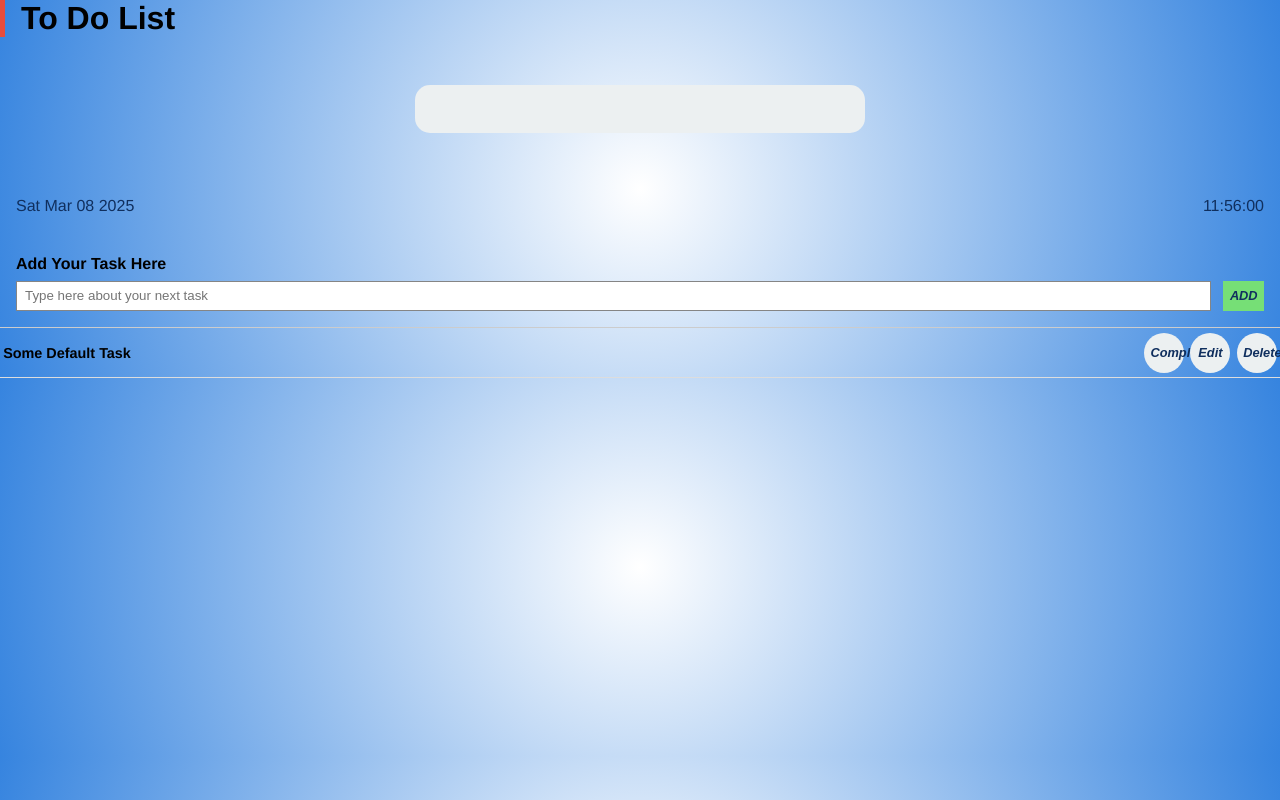
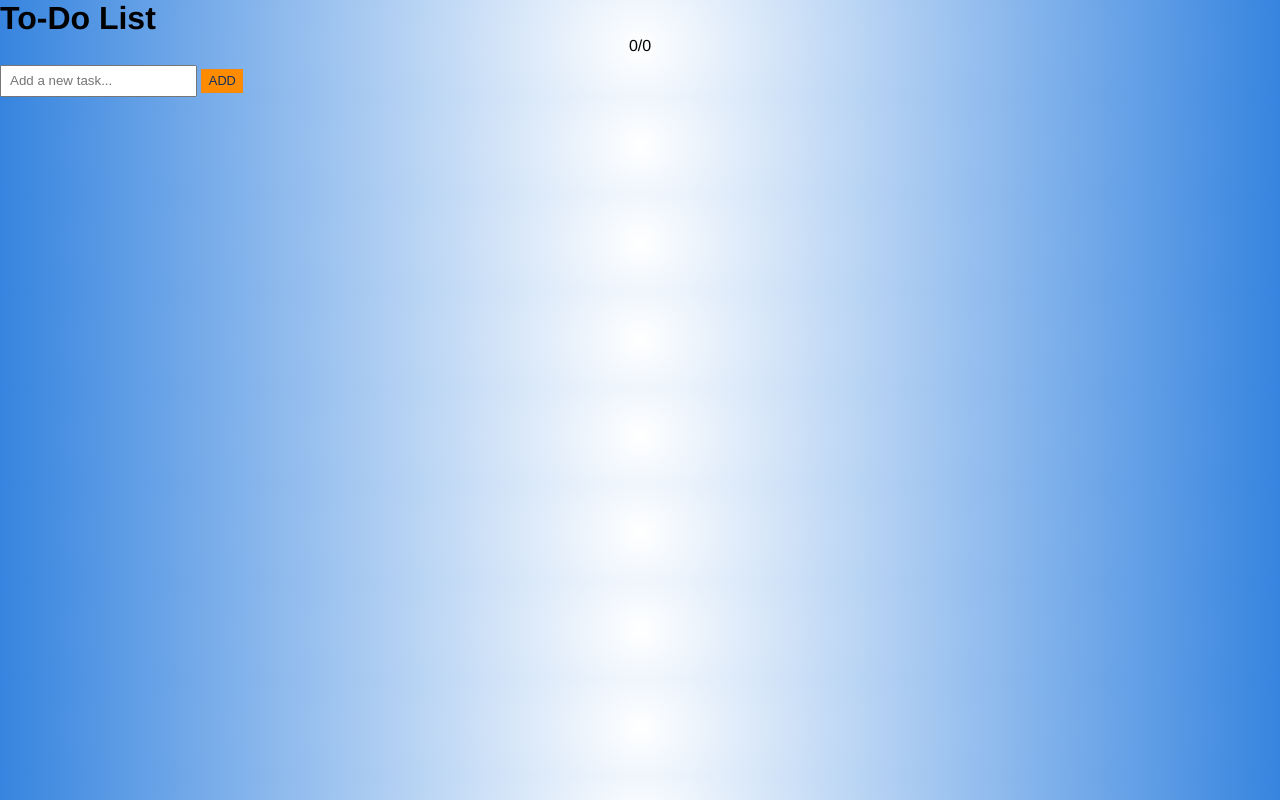
Before and after one commit to vaishnavi702/WebDevelopment, a plain HTML site: page To Do List/index.html in a window 1280 px wide. Drawn offline with nearby package versions, Linux system fonts and the light colour scheme.

Commit message:
index.html

```diff
--- a/To Do List/index.html
+++ b/To Do List/index.html
@@ -1,55 +1,24 @@
 <!DOCTYPE html>
-<html>
+<html lang="en">
 <head>
-	<header>
-	<h1>To Do List</h1>
-    <meta charset="utf-8">
-    <meta http-equiv="X-UA-Compatible" content="IE=edge">
+    <meta charset="UTF-8">
     <meta name="viewport" content="width=device-width, initial-scale=1.0">
-    <title>TO DO LIST</title>
-	<link rel="stylesheet" type="text/css" href="style.css">
-	<script src="main.js" defer></script>
-</header>
+    <title>To-Do List with Confetti</title>
+    <link rel="stylesheet" href="style.css">
 </head>
 <body>
-	<body onload="time()"></body>
-	<div class="todo-container"></div>
-	<div class="date-hour">
-		<p id="date"></p>
-		<p id="hour"></p>
-	</div>
-	<form action="" id="todo-form">
-		<p>Add Your Task Here</p>
-		<div class="form-control">
-			<input type="text" id="todo-input" placeholder="Type here about your next task">
-			<button type="submit">
-				<i class="fa-thin fa-plus">ADD</i>
-			</button>
+    <div class="container">
+        <h1>To-Do List</h1>
+		<div id="progressContainer">
+			<div id="progressBar"></div>
 		</div>
-	</form>
-    <form action="" id="edit-form" class="hide">
-    	<p>Edit Your Task</p>
-    	<div class="form-control">
-    		<input type="text" id="edit-input" placeholder="Type here about your next task">
-    		<button type="submit">
-    			<i class="fa-solid fa-check-double">DONE</i>
-    		</button>
-    	</div>
-    	<button type="button" id="cancel-edit-btn">Cancel</button>
-    </form>
-    <div class="todo-list" id="todo-list">
-    	<div class="todo">
-    		<h3>Some Default Task</h3>
-    		<button class="finish-todo">
-    			<i class="fa-solid fa-check">Complete</i>
-    		</button>
-    		<button class="edit-todo">
-    			<i class="fa-solid fa-pen">Edit</i>
-    		</button>
-    		<button class="remove-todo">
-    			<i class="fa-solid fa-xmark">Delete</i>
-    		</button>
-    	</div>
+		<div id="taskCount" style="text-align: center; margin-bottom: 10px;">0/0</div>
+        <input type="text" id="taskInput" placeholder="Add a new task...">
+        <button id="addTaskBtn">ADD</button>
+        <ul id="taskList"></ul>
+
     </div>
+    <script src="main.js"></script>
+    <script src="https://cdn.jsdelivr.net/npm/canvas-confetti@1.4.0/dist/confetti.browser.min.js"></script>
 </body>
 </html>
```
